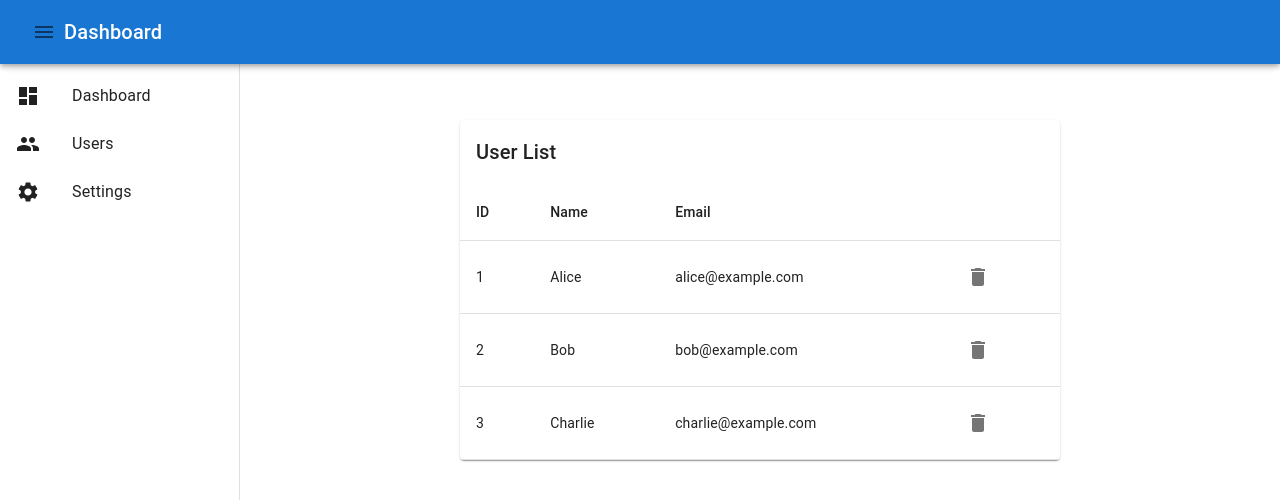
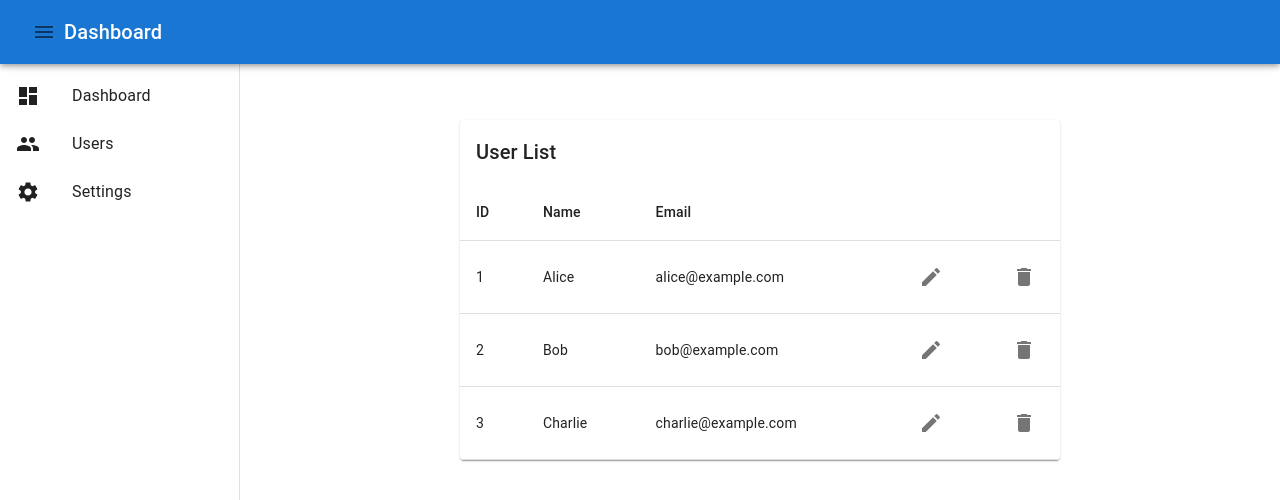
Before and after one commit to hirokazu-kobayashi-koba-hiro/idp-admin-dashboard, a Next.js app: page /users in a window 1280 px wide. Shown: the top 500 px of the page. Built offline with nearby package versions, Linux system fonts and the light colour scheme; no server answers.

Commit message:
add page named UserEdition

```diff
--- a/src/app/(authenticated)/users/page.tsx
+++ b/src/app/(authenticated)/users/page.tsx
@@ -16,10 +16,12 @@ import {
 import { useMutation, useQuery } from "@tanstack/react-query";
 import { User } from "@/app/api/admin/users/route";
 import { Loading } from "@/components/Loading";
-import { Delete } from "@mui/icons-material";
+import { Delete, Edit } from "@mui/icons-material";
 import { ConfirmationDialog } from "@/components/ConfirmationDialog";
+import { useRouter } from "next/navigation";
 
 const UsersPage = () => {
+  const router = useRouter();
   const [showDialog, setShowDialog] = useState(false);
   const [selectedUser, setSelectedUser] = useState("");
 
@@ -75,6 +77,14 @@ const UsersPage = () => {
                 <TableCell>{user.name}</TableCell>
                 <TableCell>{user.email}</TableCell>
                 <TableCell>
+                  <Box display="flex" justifyContent={"space-between"}>
+                    <IconButton
+                      onClick={() => {
+                        router.push(`/users/${user.id}`);
+                      }}
+                    >
+                      <Edit />
+                    </IconButton>
                     <IconButton
                       onClick={() => {
                         setSelectedUser(user.id);
@@ -83,6 +93,7 @@ const UsersPage = () => {
                     >
                       <Delete />
                     </IconButton>
+                  </Box>
                 </TableCell>
               </TableRow>
             ))}
```
Also changed, not shown: src/app/(authenticated)/users/[id]/page.tsx (added, +11 -0 lines). Lines whose indentation alone changed are shown as unchanged.
